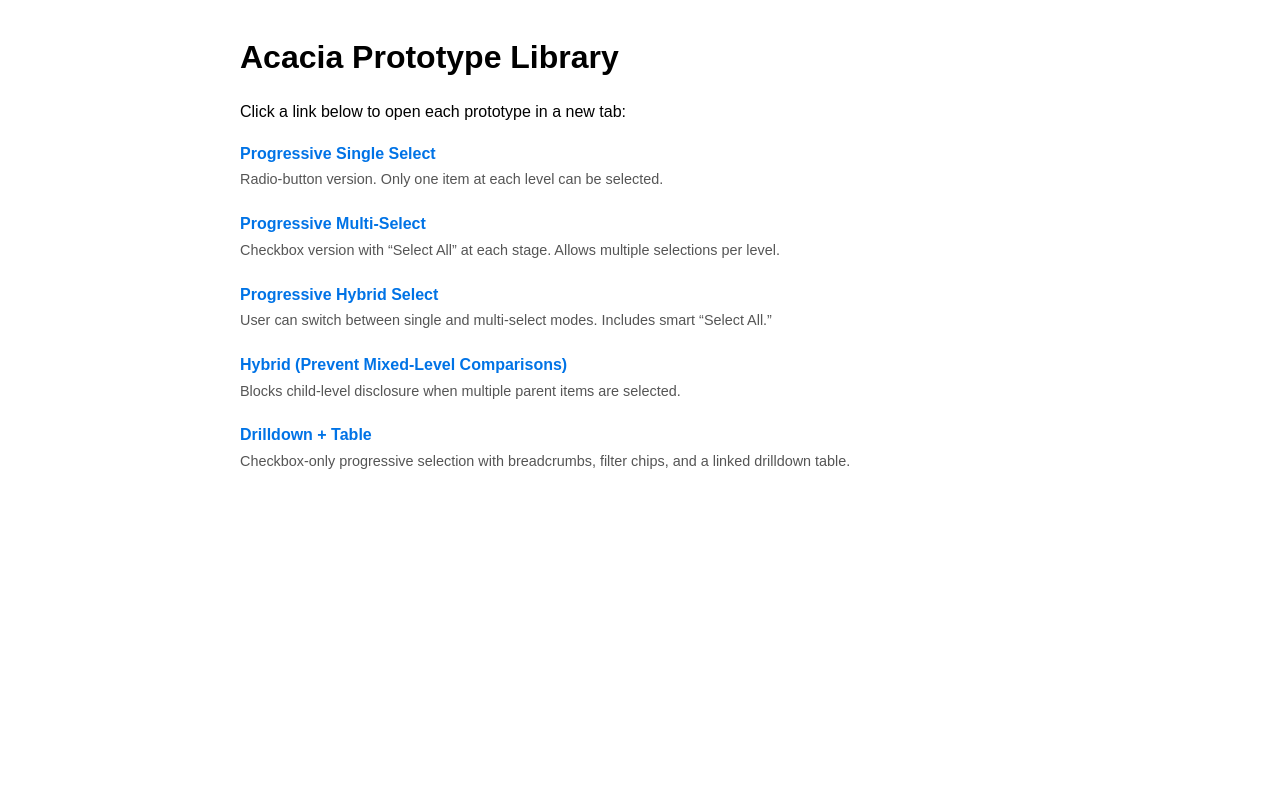
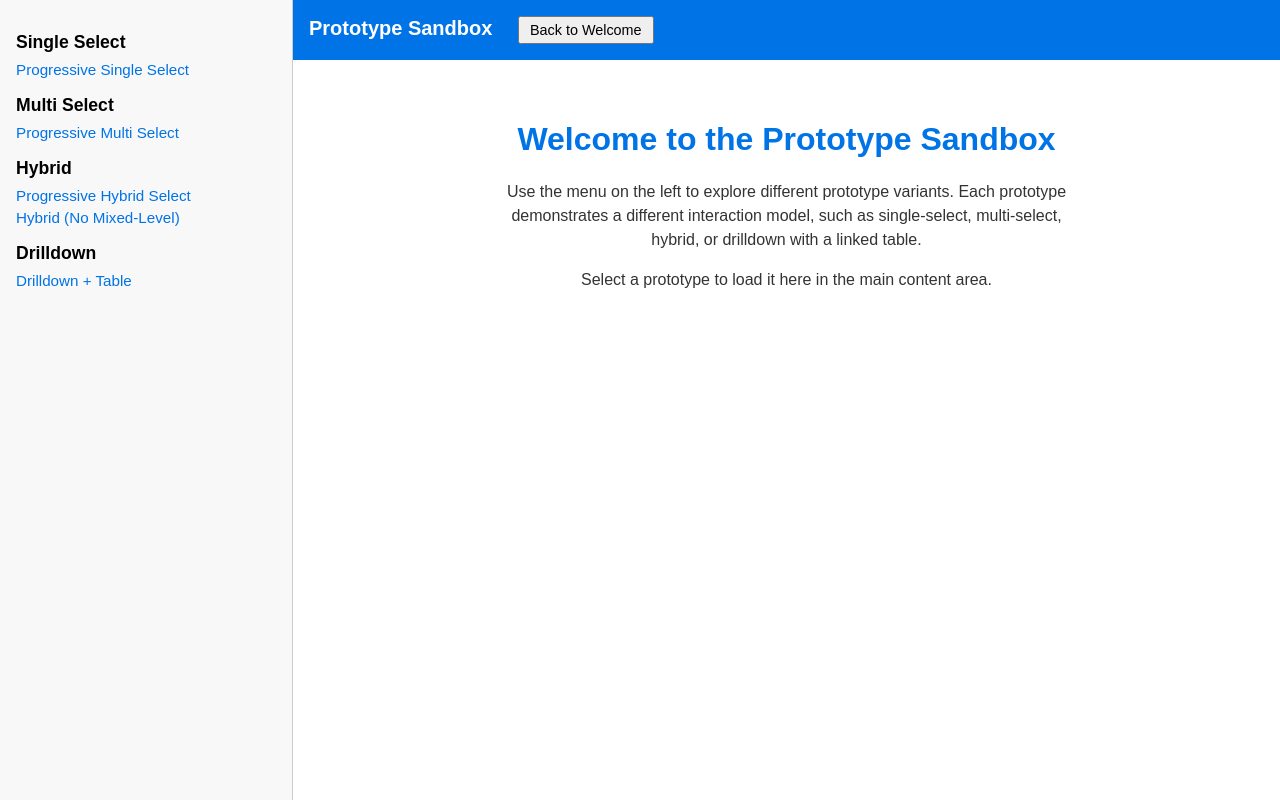
Before and after one commit to dedanaan-design/ux-prototypes, a plain HTML site: page index.html in a window 1280 px wide. Drawn offline with Linux system fonts and the light colour scheme.

Commit message:
Add Prototype Sandbox structure with home, menu, and shared styles

```diff
--- /dev/null
+++ b/assets/styles.css
@@ -0,0 +1,49 @@
+/* === Prototype Sandbox Common Styles === */
+
+/* Prevent content from breaking layout */
+body {
+  margin: 0;
+  font-family: sans-serif;
+  overflow-x: auto; /* allow horizontal scroll if needed */
+  line-height: 1.5;
+}
+
+/* Standard max width for prototypes (matches chart/table) */
+.container {
+  max-width: 1500px;
+}
+
+/* Headings */
+h1, h2, h3 {
+  margin: 0.5rem 0;
+}
+
+/* Reusable scrollable container */
+.scroll-container {
+  overflow-x: auto;
+  width: 100%;
+}
+
+/* Chips */
+.chip {
+  display: inline-flex;
+  align-items: center;
+  padding: 4px 10px;
+  border-radius: 16px;
+  background: #e6f0ff;
+  color: #004080;
+  font-size: 0.9em;
+}
+.chip button {
+  border: none;
+  background: none;
+  margin-left: 6px;
+  cursor: pointer;
+  color: #004080;
+  font-weight: bold;
+  font-size: 1em;
+  line-height: 1;
+}
+.chip button:hover {
+  color: #c00;
+}
--- a/index.html
+++ b/index.html
@@ -2,41 +2,121 @@
 <html lang="en">
 <head>
   <meta charset="UTF-8">
-  <title>Acacia Prototype Library</title>
+  <title>Prototype Sandbox</title>
   <style>
-    body { font-family: sans-serif; max-width: 800px; margin: 2rem auto; line-height: 1.6; }
-    h1 { margin-bottom: 1rem; }
-    ul { list-style: none; padding: 0; }
-    li { margin-bottom: 1.2rem; }
-    a { font-weight: bold; color: #0073e6; text-decoration: none; }
-    a:hover { text-decoration: underline; }
-    .desc { font-size: 0.9em; color: #555; }
+    body {
+      margin: 0;
+      font-family: sans-serif;
+      display: flex;
+      height: 100vh;
+    }
+
+    /* Sidebar */
+    nav {
+      width: 260px;
+      background: #f8f8f8;
+      border-right: 1px solid #ccc;
+      padding: 1rem;
+      overflow-y: auto;
+    }
+    nav h2 {
+      font-size: 1.1rem;
+      margin: 1rem 0 0.5rem;
+    }
+    nav ul {
+      list-style: none;
+      padding: 0;
+      margin: 0 0 1rem 0;
+    }
+    nav li {
+      margin: 0.25rem 0;
+    }
+    nav a {
+      color: #0073e6;
+      text-decoration: none;
+      font-size: 0.95rem;
+    }
+    nav a:hover {
+      text-decoration: underline;
+    }
+
+    /* Main content */
+    main {
+      flex: 1;
+      display: flex;
+      flex-direction: column;
+    }
+    header {
+      background: #0073e6;
+      color: white;
+      padding: 1rem;
+      font-size: 1.25rem;
+      font-weight: bold;
+    }
+    iframe {
+      flex: 1;
+      width: 100%;
+      border: none;
+    }
   </style>
 </head>
 <body>
-  <h1>Acacia Prototype Library</h1>
-  <p>Click a link below to open each prototype in a new tab:</p>
-  <ul>
-    <li>
-      <a href="prototypes/01-single-select.html" target="_blank">Progressive Single Select</a><br>
-      <span class="desc">Radio-button version. Only one item at each level can be selected.</span>
-    </li>
-    <li>
-      <a href="prototypes/02-multi-select.html" target="_blank">Progressive Multi-Select</a><br>
-      <span class="desc">Checkbox version with “Select All” at each stage. Allows multiple selections per level.</span>
-    </li>
-    <li>
-      <a href="prototypes/03-hybrid-select.html" target="_blank">Progressive Hybrid Select</a><br>
-      <span class="desc">User can switch between single and multi-select modes. Includes smart “Select All.”</span>
-    </li>
-    <li>
-      <a href="prototypes/04-no-mixed-level.html" target="_blank">Hybrid (Prevent Mixed-Level Comparisons)</a><br>
-      <span class="desc">Blocks child-level disclosure when multiple parent items are selected.</span>
-    </li>
-    <li>
-      <a href="prototypes/05-drilldown-table.html" target="_blank">Drilldown + Table</a><br>
-      <span class="desc">Checkbox-only progressive selection with breadcrumbs, filter chips, and a linked drilldown table.</span>
-    </li>
-  </ul>
+
+  <!-- Sidebar menu -->
+  <nav id="menu"></nav>
+
+  <!-- Main content -->
+  <main>
+    <header>
+  Prototype Sandbox
+  <button onclick="document.querySelector('iframe').src='welcome.html'" style="
+    margin-left: 20px;
+    padding: 4px 10px;
+    font-size: 0.9rem;
+    cursor: pointer;
+  ">
+    Back to Welcome
+  </button>
+  </header>
+
+    <!-- Default content page -->
+    <iframe name="prototypeFrame" src="welcome.html"></iframe>
+  </main>
+
+  <script>
+    async function buildMenu() {
+      try {
+        const response = await fetch("menu.json");
+        const menuData = await response.json();
+
+        const nav = document.getElementById("menu");
+
+        for (const category in menuData) {
+          const h2 = document.createElement("h2");
+          h2.textContent = category;
+          nav.appendChild(h2);
+
+          const ul = document.createElement("ul");
+
+          menuData[category].forEach(item => {
+            const li = document.createElement("li");
+            const link = document.createElement("a");
+            link.href = item.file;
+            link.target = "prototypeFrame";
+            link.textContent = item.title;
+            li.appendChild(link);
+            ul.appendChild(li);
+          });
+
+          nav.appendChild(ul);
+        }
+      } catch (err) {
+        console.error("Error loading menu.json", err);
+      }
+    }
+
+    buildMenu();
+  </script>
+
 </body>
 </html>
--- /dev/null
+++ b/menu.json
@@ -0,0 +1,30 @@
+{
+  "Single Select": [
+    {
+      "title": "Progressive Single Select",
+      "file": "prototypes/01-single-select.html"
+    }
+  ],
+  "Multi Select": [
+    {
+      "title": "Progressive Multi Select",
+      "file": "prototypes/02-multi-select.html"
+    }
+  ],
+  "Hybrid": [
+    {
+      "title": "Progressive Hybrid Select",
+      "file": "prototypes/03-hybrid-select.html"
+    },
+    {
+      "title": "Hybrid (No Mixed-Level)",
+      "file": "prototypes/04-no-mixed-level.html"
+    }
+  ],
+  "Drilldown": [
+    {
+      "title": "Drilldown + Table",
+      "file": "prototypes/05-drilldown-table.html"
+    }
+  ]
+}
--- /dev/null
+++ b/welcome.html
@@ -0,0 +1,33 @@
+<!DOCTYPE html>
+<html lang="en">
+<head>
+  <meta charset="UTF-8">
+  <title>Welcome</title>
+  <style>
+    body {
+      font-family: sans-serif;
+      padding: 2rem;
+      text-align: center;
+      color: #333;
+    }
+    h1 {
+      color: #0073e6;
+    }
+    p {
+      max-width: 600px;
+      margin: 1rem auto;
+      line-height: 1.5;
+    }
+  </style>
+</head>
+<body>
+  <h1>Welcome to the Prototype Sandbox</h1>
+  <p>
+    Use the menu on the left to explore different prototype variants.
+    Each prototype demonstrates a different interaction model, such as single-select, multi-select, hybrid, or drilldown with a linked table.
+  </p>
+  <p>
+    Select a prototype to load it here in the main content area.
+  </p>
+</body>
+</html>
```
Also changed, not shown: prototypes/01-single-select.html (+1 -0 lines), prototypes/02-multi-select.html (+1 -0 lines), prototypes/03-hybrid-select.html (+1 -0 lines), prototypes/04-no-mixed-level.html (+1 -0 lines), prototypes/05-drilldown-table.html (+1 -0 lines).
